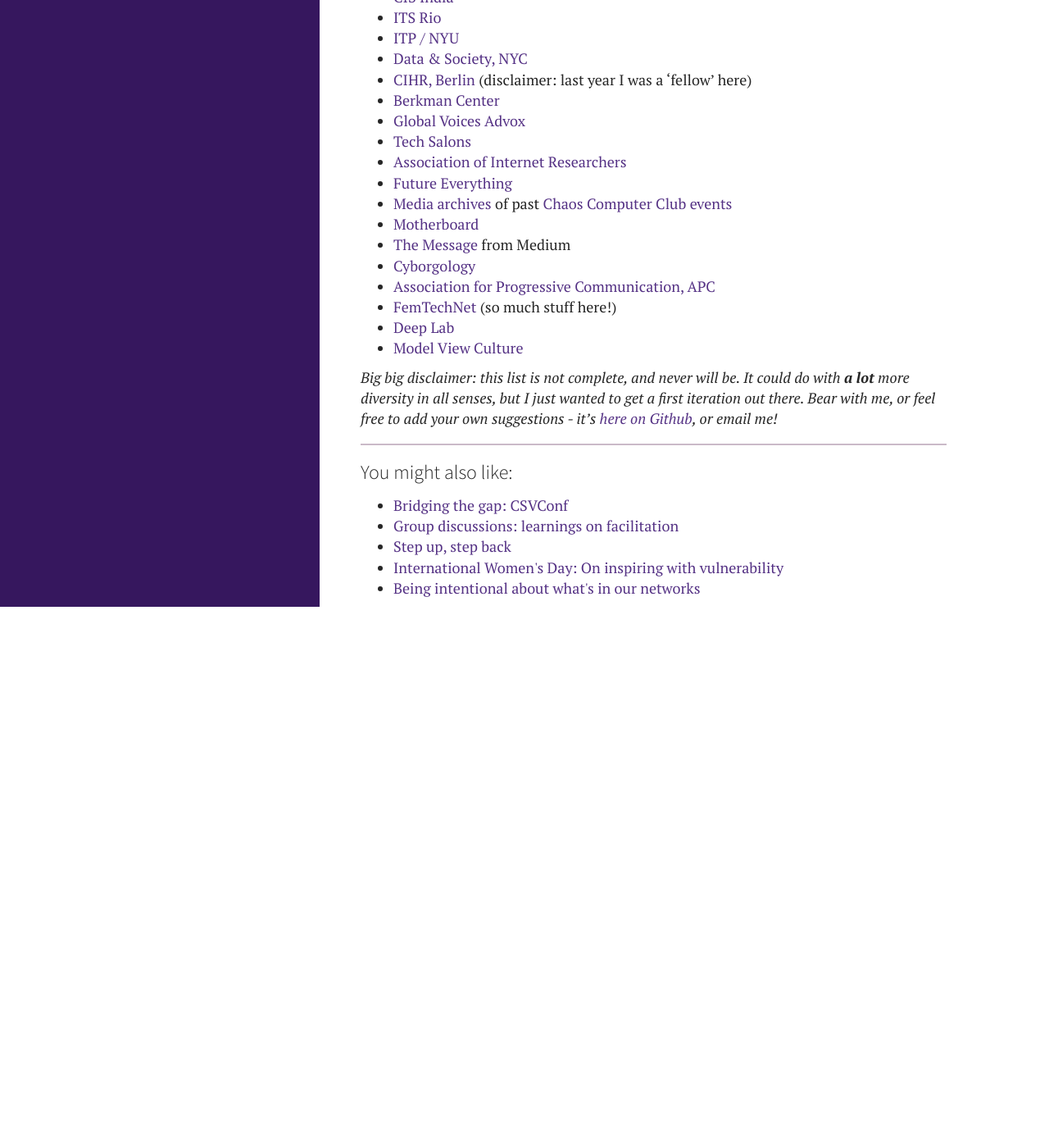
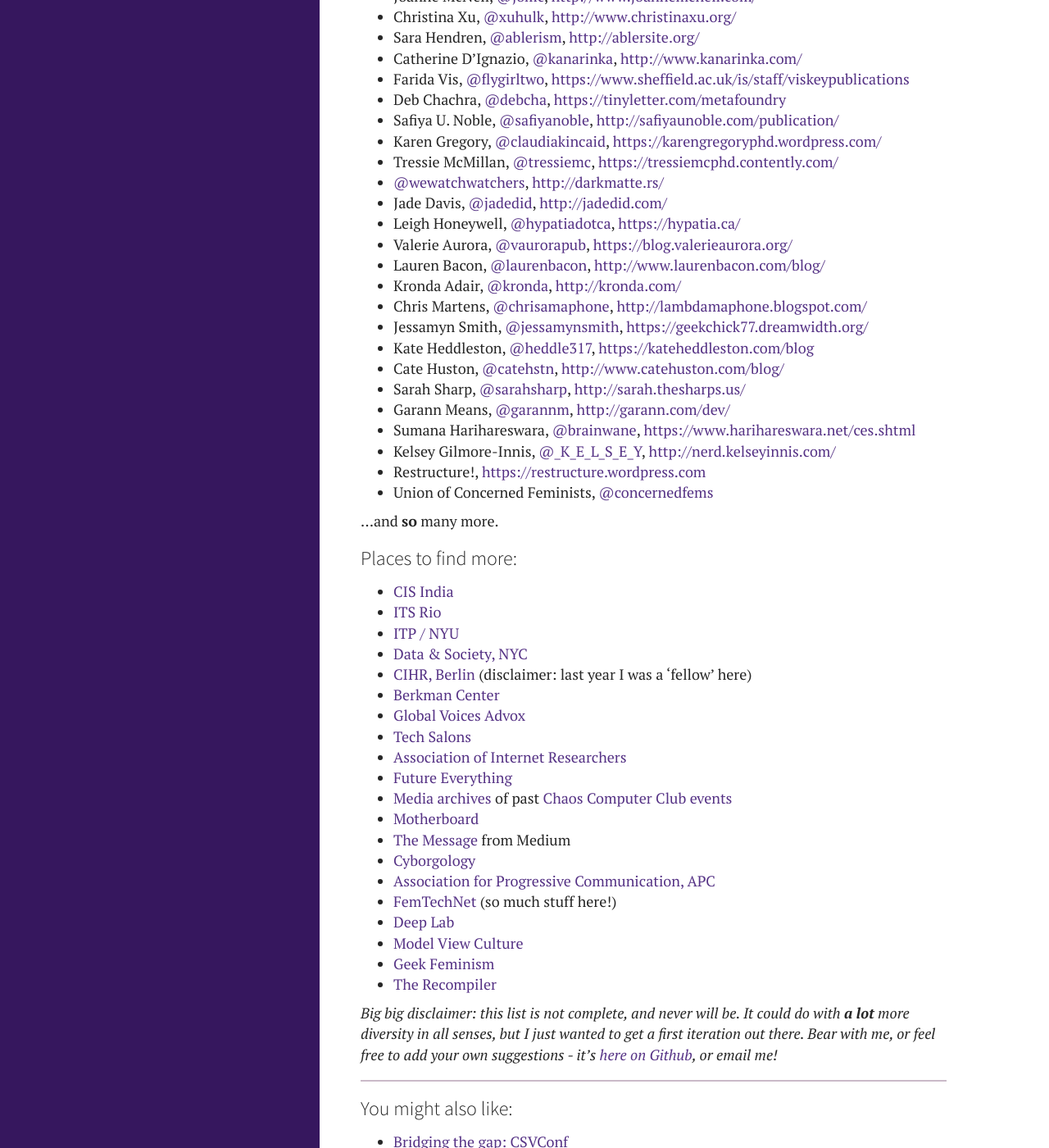
Before and after one commit to zararah/zararah.net, a Jekyll site: the page built from _posts/2016/2016-03-19-women-tech-critics.md, in a window 1280 px wide and 1400 px high, scrolled down 5250 px. Shown: the whole window at 82% size. Built offline with Jekyll 4.4.1, drawn with Linux system fonts in a browser that asks for light colours; Markdown is read by kramdown in place of the engine named in the settings; before the commit the page ends 5990 px from its top, so only the background shows below that; some of the changed text lies outside the part shown.

Commit message:
Add a lot more books and bloggers
Let me know if you'd rather I split this into more than one PR.

```diff
--- a/_posts/2016/2016-03-19-women-tech-critics.md
+++ b/_posts/2016/2016-03-19-women-tech-critics.md
@@ -101,6 +101,20 @@
 
 * [Ctrl + Z: The Right to Be Forgotten](http://nyupress.org/books/9781479881703/), by Meg Leta Jones, March 2016.
 
+* [Doing IT: women working in information technology](http://www.worldcat.org/title/doing-it-women-working-in-information-technology/oclc/56065981), by Krista Scott-Dixon, 2004.
+
+* [The Boy Kings: A journey into the heart of the social network](http://www.worldcat.org/title/boy-kings-a-journey-into-the-heart-of-the-social-network/oclc/783144237), by Katherine Losse, 2012.
+
+* [Rise of the Videogame Zinesters: How Freaks, Normals, Amateurs, Artists, Dreamers, Dropouts, Queers, Housewives, and People Like You Are Taking Back an Art Form](http://www.indiebound.org/book/9781609803728), by Anna Anthropy, March 2012.
+
+* [The Internet of Garbage](http://www.goodreads.com/book/show/25910719-the-internet-of-garbage), by Sarah Jeong, July 2015.
+
+* [Close to the Machine: technophilia and its discontents](http://www.worldcat.org/title/close-to-the-machine-technophilia-and-its-discontents-a-memoir/oclc/37277573), by Ellen Ullman, 1997.
+
+* [She's Such a Geek: Women Write about Science, Technology, and Other Nerdy Stuff](http://sealpress.com/books/shes-such-a-geek/), ed. Annalee Newitz and Charlie Anders, November 2006.
+
+* [Scatter, Adapt, and Remember: How Humans Will Survive a Mass Extinction](http://www.indiebound.org/book/9780307949424), by Annalee Newitz, April 2014.
+
 #### Forthcoming
 
 * Entrepreneurial Citizenship: Innovators and their Others in Indian Development (provisional title), by [Lilly Irani](https://quote.ucsd.edu/lirani/) - [lots of papers by her](https://scholar.google.com/citations?user=FGWYdYUAAAAJ&hl=en)
@@ -163,6 +177,20 @@
 * Tressie McMillan, [@tressiemc](https://twitter.com/tressiemc), <https://tressiemcphd.contently.com/>
 * [@wewatchwatchers](http://twitter.com/wewatchwatchers), <http://darkmatte.rs/>
 * Jade Davis, [@jadedid](https://twitter.com/jadedit), <http://jadedid.com/>
+* Leigh Honeywell, [@hypatiadotca](https://twitter.com/hypatiadotca), <https://hypatia.ca/>
+* Valerie Aurora, [@vaurorapub](https://twitter.com/vaurorapub), <https://blog.valerieaurora.org/>
+* Lauren Bacon, [@laurenbacon](https://twitter.com/laurenbacon), <http://www.laurenbacon.com/blog/>
+* Kronda Adair, [@kronda](https://twitter.com/kronda), <http://kronda.com/>
+* Chris Martens, [@chrisamaphone](https://twitter.com/chrisamaphone), <http://lambdamaphone.blogspot.com/>
+* Jessamyn Smith, [@jessamynsmith](https://twitter.com/jessamynsmith?), <https://geekchick77.dreamwidth.org/>
+* Kate Heddleston, [@heddle317](https://twitter.com/heddle317), <https://kateheddleston.com/blog>
+* Cate Huston, [@catehstn](https://twitter.com/catehstn), <http://www.catehuston.com/blog/>
+* Sarah Sharp, [@sarahsharp](https://twitter.com/sarahsharp), <http://sarah.thesharps.us/>
+* Garann Means, [@garannm](https://twitter.com/garannm), <http://garann.com/dev/>
+* Sumana Harihareswara, [@brainwane](https://twitter.com/brainwane), <https://www.harihareswara.net/ces.shtml>
+* Kelsey Gilmore-Innis, [@_K_E_L_S_E_Y](https://twitter.com/_K_E_L_S_E_Y), <http://nerd.kelseyinnis.com/>
+* Restructure!, <https://restructure.wordpress.com>
+* Union of Concerned Feminists, [@concernedfems](https://twitter.com/concernedfems)
 
 ...and **so** many more.
 
@@ -186,5 +214,7 @@
 * [FemTechNet](http://femtechnet.org/) (so much stuff here!)
 * [Deep Lab](http://www.deeplab.net/)
 * [Model View Culture](https://modelviewculture.com/)
+* [Geek Feminism](https://geekfeminism.org/)
+* [The Recompiler](https://recompilermag.com/)
 
 *Big big disclaimer: this list is not complete, and never will be. It could do with **a lot** more diversity in all senses, but I just wanted to get a first iteration out there. Bear with me, or feel free to add your own suggestions - it's [here on Github](https://github.com/zararah/zararah.github.io/blob/master/_posts/2016/2016-03-19-women-tech-critics.md), or email me!*
```
